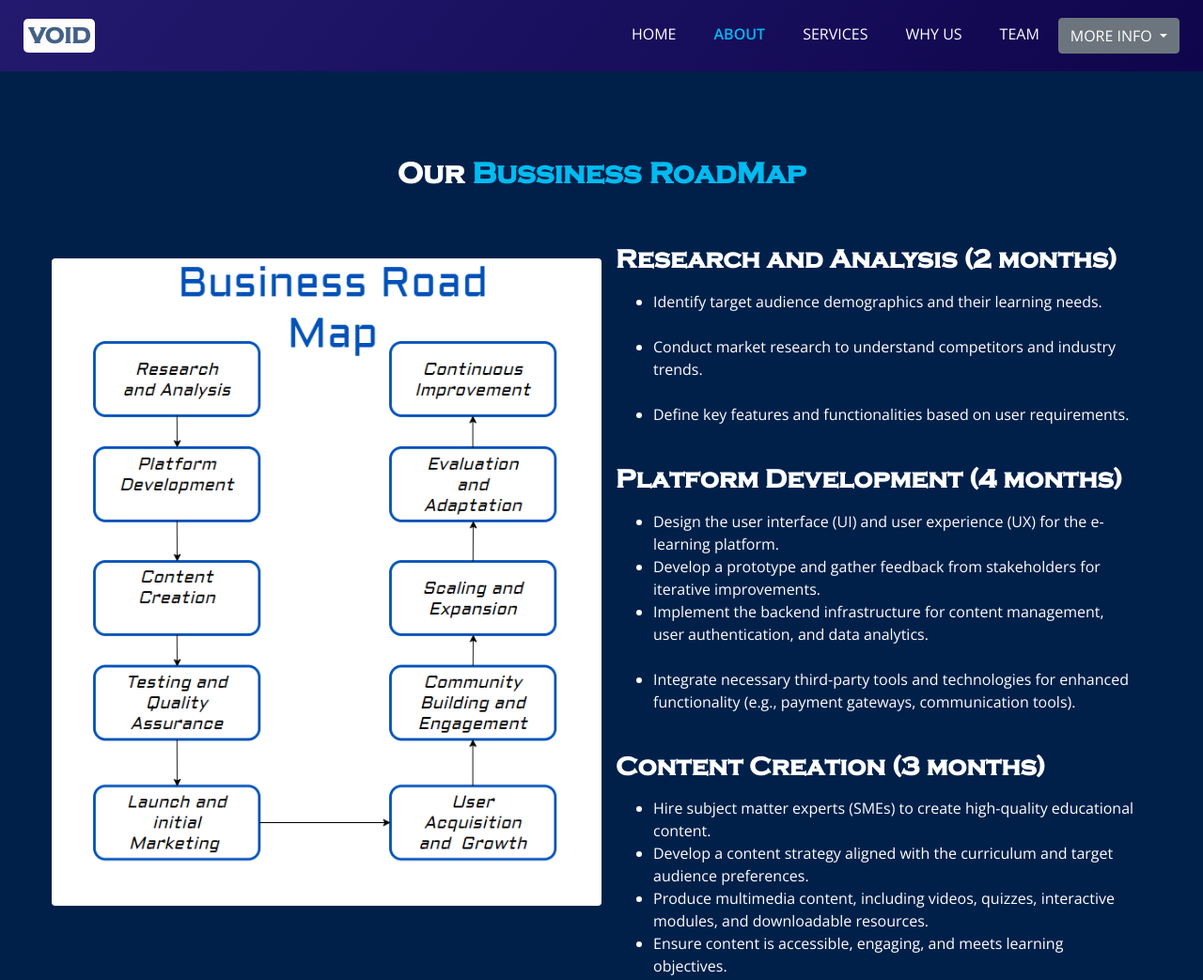
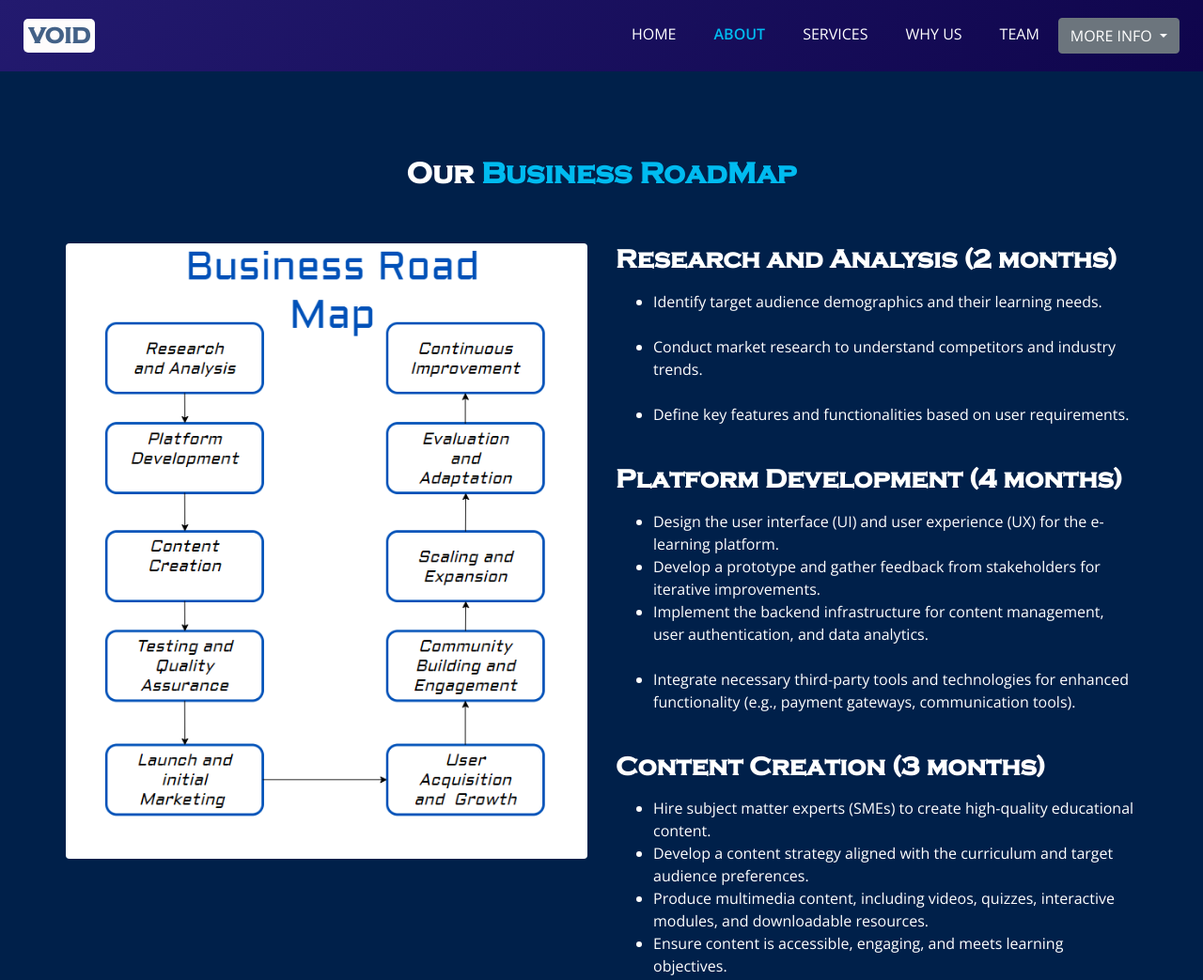
Before and after one commit to rushma22/VOID-website, a plain HTML site: page road.html in a window 1280 px wide. Shown: the top 1043 px of the page at 94% size. Drawn offline with nearby package versions, Linux system fonts and the light colour scheme; some packages are replaced by stand-ins of ours.

Commit message:
fixed the bugs

```diff
--- a/css/modelroad.css
+++ b/css/modelroad.css
@@ -529,7 +529,7 @@ a:focus {
 .about_section .row {
   -webkit-box-align: center;
   -ms-flex-align: center;
-  align-items: center;
+  /* align-items: center; */
 }
 
 .about_section .img-box img {
@@ -539,14 +539,14 @@ a:focus {
   padding: 10px;
   transform: translateY(-650px);
   transition: 5s; */
-  position: absolute;
-  top: 0;
+  /* position: absolute; */
+  /* top: 50; */
   /* Initial position at the top */
-  left: 0;
+  /* left: 0; */
   /* Initial position at the left */
-  transition: 0s;
+  /* transition: 0s; */
   /* Add smooth transition effect */
-  transform: translateY(-1340px);
+  /* transform: translateY(-1340px); */
 }
 
 @media (max-width: 992px) {
--- a/road.html
+++ b/road.html
@@ -99,16 +99,16 @@
    <!-- about section -->
 
    <section class="about_section layout_padding">
-    <div class="container  ">
+    <div class="container ">
       <div class="heading_container heading_center">
         <h2 style="font-family: 'Copperplate Gothic Bold Regular';">
-          Our <span>Bussiness RoadMap</span>
+          Our <span>Business RoadMap</span>
         </h2>
         <p>
         </p>
       </div>
       <div class="row">
-        <div class="col-md-6 ">
+        <div class="col-md-6">
           <div class="img-box">
             <img src="images/Screenshot 2024-04-04 083224.png" class="rounded" alt="">
           </div>
```
Also changed, not shown: Pa.html (+0 -3 lines), about.html (+2 -2 lines), service.html (+2 -2 lines), team.html (+2 -2 lines), why.html (+2 -2 lines).
